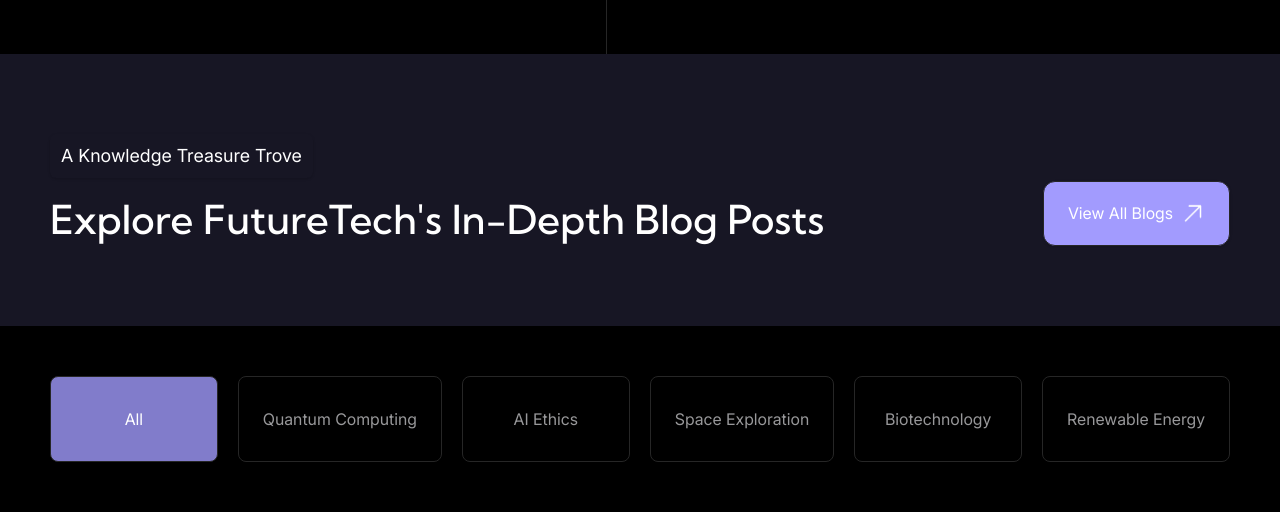
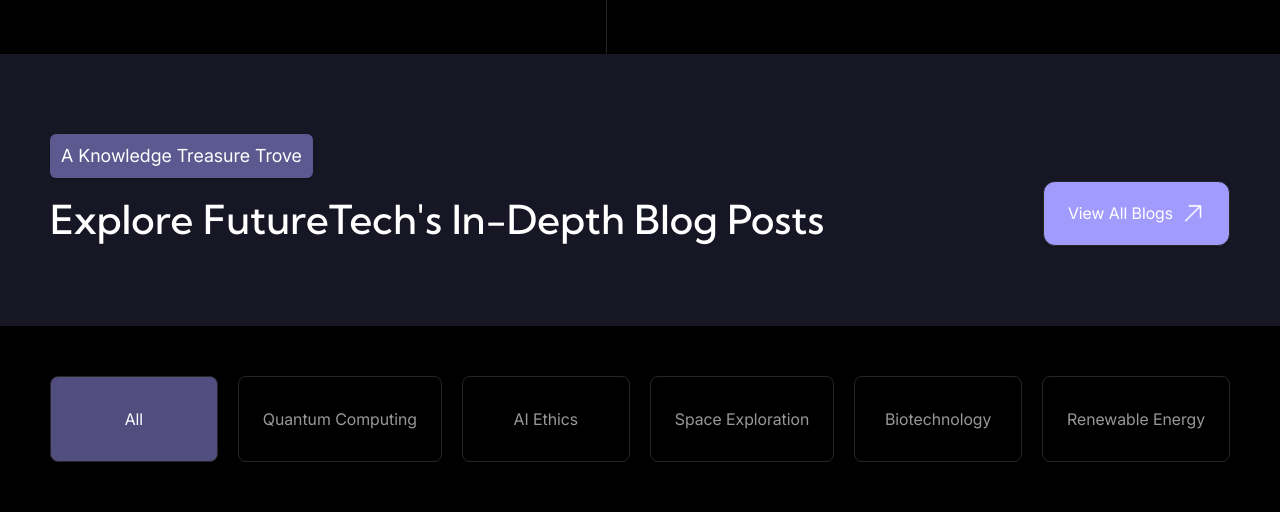
Before and after one commit to RanaMubashirTariq/Blog-forum, a Next.js app: page / in a window 1280 px wide. Shown: the part 2880-3392 px from the top of the page. Built offline with nearby package versions, Linux system fonts and the light colour scheme.

Commit message:
update is final

```diff
--- a/app/Sections/ContainerSubsection/ContainerSubsection.tsx
+++ b/app/Sections/ContainerSubsection/ContainerSubsection.tsx
@@ -126,7 +126,7 @@
       <div className="w-full bg-[#a29bfe]/14 py-[157px] max-[1700px]:py-[120px] max-[1500px]:py-[80px] max-[1000px]:py-10 z-20">
         <div className="mx-auto px-[162px]  max-[1700px]:px-[50px] max-[767px]:px-[25px] flex items-end justify-between max-[767px]:flex-col  gap-[150px]  max-[800px]:gap-[50px] max-[767px]:gap-[20px]">
           <div className="flex flex-col items-start justify-center gap-4 flex-1">
-            <Badge className="bg-[#a29bfe]80 text-white text-xl max-[1500px]:text-lg max-[1000px]:text-base max-[767px]:text-sm max-[767px]:leading-[24px] font-medium font-['Inter'] tracking-[-3%] leading-[30px] px-2.5 py-1.5 h-auto">
+            <Badge className="bg-[#a29bfe]/50 text-white text-xl max-[1500px]:text-lg max-[1000px]:text-base max-[767px]:text-sm max-[767px]:leading-[24px] font-medium font-['Inter'] tracking-[-3%] leading-[30px] px-2.5 py-1.5 h-auto">
               A Knowledge Treasure Trove
             </Badge>
             <h2 className="font-Kumbh font-medium text-white text-[58px] max-[1500px]:text-[40px] max-[1000px]:text-[36px] max-[767px]:text-[28px] tracking-[-3%] leading-[130%]">
@@ -150,7 +150,7 @@
               onClick={() => setActiveCategory(category.id)}
               className={`flex-1 px-6 py-[30px] max-[767px]:px-4 max-[767px]:py-[15px] rounded-lg border border-solid border-[#262626] h-auto ${
                 activeCategory === category.id
-                  ? "bg-[#a29bfe]/80 hover:bg-[#a29bfe80]/90 cursor-pointer transform transition-transform duration-300 hover:scale-90 text-white font-medium"
+                  ? "bg-[#a29bfe]/50 hover:bg-[#a29bfe80]/80 cursor-pointer transform transition-transform duration-300 hover:scale-90 text-white font-medium"
                   : "bg-transparent text-[#98989a] cursor-pointer transform transition-transform duration-300 hover:scale-90 font-normal"
               } font-['Inter'] text-lg max-[1500px]:text-base max-[767px]:text-sm max-[767px]:leading-[24px] tracking-[-3%] leading-[150%]`}
             >
--- a/app/Sections/ContainerWrapperSubsection/ContainerWrapperSubsection.tsx
+++ b/app/Sections/ContainerWrapperSubsection/ContainerWrapperSubsection.tsx
@@ -102,7 +102,7 @@
 
           <div className="flex flex-col items-start justify-center gap-[30px] relative flex-1 grow">
             <div className="flex flex-col items-start justify-center gap-4 relative self-stretch w-full flex-[0_0_auto]">
-              <Badge className="bg-[#a29bfe]/80 text-white text-xl max-[1500px]:text-lg max-[1000px]:text-base max-[767px]:text-sm max-[767px]:leading-[24px] font-medium font-['Inter'] tracking-[-0.60px] leading-[30px] px-2.5 py-1.5 h-auto">
+              <Badge className="bg-[#a29bfe]/50 text-white text-xl max-[1500px]:text-lg max-[1000px]:text-base max-[767px]:text-sm max-[767px]:leading-[24px] font-medium font-['Inter'] tracking-[-0.60px] leading-[30px] px-2.5 py-1.5 h-auto">
                 Learn, Connect, and Innovate
               </Badge>
 
@@ -136,7 +136,7 @@
                     <Button
                       variant="ghost"
                       size="icon"
-                      className="relative flex-[0_0_auto] p-0 w-13 h-13 max-[1500px]:w-10 max-[1500px]:h-10 bg-[#a29bfe50] rounded-[50%] hover:bg-[#a29bfe80] transition-colors duration-300"
+                      className="relative flex-[0_0_auto] p-0 w-13 h-13 max-[1500px]:w-10 max-[1500px]:h-10 bg-[#a29bfe]/50 rounded-[50%] hover:bg-[#a29bfe]/80 transition-colors duration-300"
                     >
                       <img
                         className="relative flex-[0_0_auto] w-6 h-6 max-[1500px]:w-5 max-[1500px]:h-5"
--- a/app/Sections/DivSubsection/DivSubsection.tsx
+++ b/app/Sections/DivSubsection/DivSubsection.tsx
@@ -110,7 +110,7 @@
     <section className="flex flex-col w-full items-start relative z-20">
       <header className="flex items-end max-[767px]:flex-col justify-between  gap-[150px]  max-[800px]:gap-[50px] max-[767px]:gap-[20px] px-[162px] max-[1700px]:px-[50px] max-[767px]:px-[25px] py-20 max-[1000px]:py-10 py-[120px] max-[1000px]:py-[40px] relative self-stretch w-full flex-[0_0_auto] bg-[#a29bfe]/24 border-t border-solid border-b border-solid border-[#262626]">
         <div className="flex flex-col items-start w-full gap-4">
-          <Badge className="bg-[#a29bfe]/80 text-white text-xl max-[1500px]:text-lg max-[1000px]:text-base max-[767px]:text-sm max-[767px]:leading-[24px] font-medium font-['Inter'] tracking-[-3%] leading-[30px] px-2.5 py-1.5 h-auto">
+          <Badge className="bg-[#a29bfe]/50 text-white text-xl max-[1500px]:text-lg max-[1000px]:text-base max-[767px]:text-sm max-[767px]:leading-[24px] font-medium font-['Inter'] tracking-[-3%] leading-[30px] px-2.5 py-1.5 h-auto">
               What Our Readers Say
           </Badge>
 
--- a/app/Sections/DivWrapperSubsection/DivWrapperSubsection.tsx
+++ b/app/Sections/DivWrapperSubsection/DivWrapperSubsection.tsx
@@ -9,7 +9,7 @@
     <section className="flex flex-col w-full items-start relative">
       <header className="flex items-center justify-between gap-[270px] max-[1100px]:gap-[150px]  max-[1000px]:gap-[50px] max-[800px]:flex-col max-[800px]:items-end max-[767px]:gap-[20px] px-[162px] max-[1700px]:px-[50px] max-[767px]:px-[25px] py-[120px] max-[1000px]:py-10 relative self-stretch w-full flex-[0_0_auto] bg-[#a29bfe]/24 border-t border-t border-b border-solid border-[#262626]">
         <div className="flex flex-col items-start justify-center gap-4 relative flex-1 self-stretch grow">
-          <Badge className="bg-[#a29bfe]/80 text-white text-xl max-[1500px]:text-lg max-[1000px]:text-base max-[767px]:text-sm max-[767px]:leading-[24px] font-medium font-['Inter'] tracking-[-3%] leading-[30px] px-2.5 py-1.5 h-auto">
+          <Badge className="bg-[#a29bfe]/50 text-white text-xl max-[1500px]:text-lg max-[1000px]:text-base max-[767px]:text-sm max-[767px]:leading-[24px] font-medium font-['Inter'] tracking-[-3%] leading-[30px] px-2.5 py-1.5 h-auto">
               Your Gateway to In-Depth Information
           </Badge>
 
--- a/app/Sections/FrameWrapperSubsection/FrameWrapperSubsection.tsx
+++ b/app/Sections/FrameWrapperSubsection/FrameWrapperSubsection.tsx
@@ -8,7 +8,7 @@
     <section className="w-full flex items-center  bg-[#a29bfe]/24 relative px-[162px]  max-[1700px]:px-[50px] max-[767px]:px-[25px] py-[157px] max-[1700px]:py-[120px] max-[1500px]:py-[80px] max-[1000px]:py-10">
       <div className="flex w-full items-end justify-between max-[500px]:flex-col max-[500px]:gap-[20px] max-[767px]:gap-[50px]">
         <div className="flex flex-col w-full items-start gap-4 relative">
-          <Badge className="bg-[#a29bfe]/80 text-white text-xl max-[1500px]:text-lg max-[1000px]:text-base max-[767px]:text-sm max-[767px]:leading-[24px] font-medium font-['Inter'] tracking-[-3%] leading-[30px] px-2.5 py-1.5 h-auto ">
+          <Badge className="bg-[#a29bfe]/50 text-white text-xl max-[1500px]:text-lg max-[1000px]:text-base max-[767px]:text-sm max-[767px]:leading-[24px] font-medium font-['Inter'] tracking-[-3%] leading-[30px] px-2.5 py-1.5 h-auto ">
               Unlock the Power of
           </Badge>
 
--- a/app/Sections/SectionComponentNodeSubsection/SectionComponentNodeSubsection.tsx
+++ b/app/Sections/SectionComponentNodeSubsection/SectionComponentNodeSubsection.tsx
@@ -135,7 +135,7 @@
           </div>
         </div>
             <img
-              className="absolute w-[1070px] h-[975px] max-[1700px]:w-[850px] max-[1500px]:w-[725px] max-[1500px]:h-[932px] max-[1300px]:w-[650px] max-[1100px]:h-[865px]  max-[1000px]:w-[400px] max-[1000px]:h-[805px] max-[1000px]:top-[150px]  max-[800px]:h-[642px]  max-[767px]:hidden top-0 right-0 z-0"
+              className="absolute w-[1070px] h-[975px] max-[1900px]:w-[850px] max-[1600px]:w-[725px] max-[1500px]:h-[932px] max-[1300px]:w-[650px] max-[1100px]:h-[865px]  max-[1000px]:w-[400px] max-[1000px]:h-[805px] max-[1000px]:top-[150px]  max-[800px]:h-[642px]  max-[767px]:hidden top-0 right-0 z-0"
               alt="Freepik assistant"
               src='/freepik-assistant.png'
             />
```
